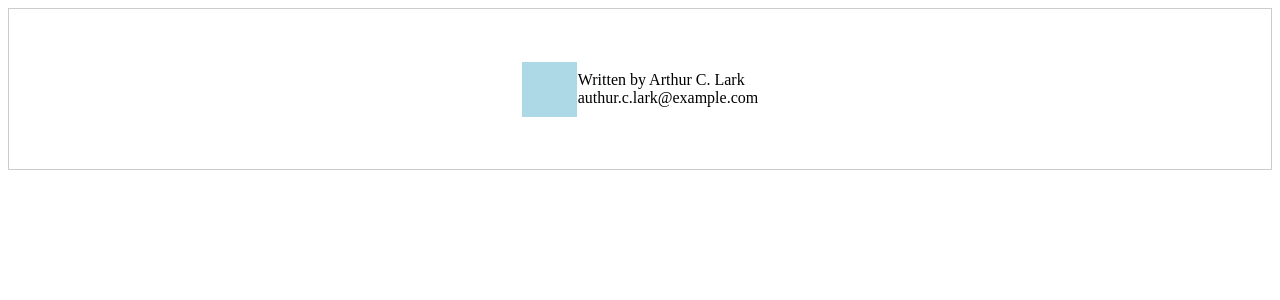
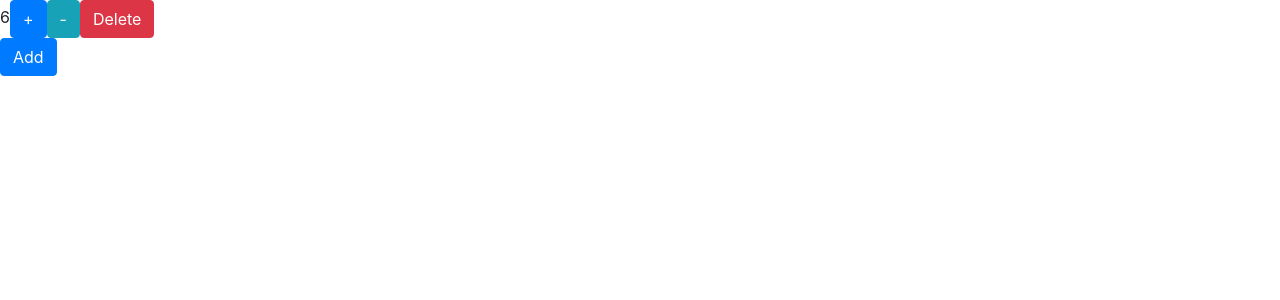
Before and after one commit to tingtaox/corp, a React app: page / in a window 1280 px wide. Shown: the top 300 px of the page. Built offline with nearby package versions, Linux system fonts and the light colour scheme.

Commit message:
Add react-redux

```diff
--- a/package.json
+++ b/package.json
@@ -11,13 +11,19 @@
   "dependencies": {
     "@types/lodash": "^4.14.116",
     "@types/react": "^16.4.11",
+    "@types/react-bootstrap": "^0.32.12",
     "@types/react-dom": "^16.0.7",
+    "@types/react-redux": "^6.0.6",
     "awesome-typescript-loader": "^5.2.0",
+    "bootstrap": "^4.1.3",
     "css-loader": "^1.0.0",
     "lodash": "^4.17.10",
     "react": "^16.4.2",
+    "react-bootstrap": "^0.32.3",
     "react-dom": "^16.4.2",
+    "react-redux": "^5.0.7",
     "style-loader": "^0.22.1",
+    "url-loader": "^1.1.1",
     "webpack": "^4.17.1",
     "webpack-cli": "^3.1.0",
     "webpack-dev-server": "^3.1.5"
--- /dev/null
+++ b/src/components/Counter.tsx
@@ -0,0 +1,38 @@
+import * as React from 'react';
+import { Button } from 'react-bootstrap';
+
+export interface CounterProps {
+  id: string;
+  value: number;
+  increase: (counterId: string) => void;
+  decrease: (counterId: string) => void;
+  deleteCounter: (counterId: string) => void;
+}
+
+export class Counter extends React.Component<CounterProps, any> {
+  constructor(props: CounterProps) {
+    super(props);
+  }
+
+  render() {
+    return (
+      <div>
+        <span className="counter-value">{this.props.value}</span>
+        <Button
+          bsStyle="primary"
+          onClick={() => {
+            this.props.increase(this.props.id);
+          }}
+        >+</Button>
+        <Button
+          bsStyle="info"
+          onClick={() => this.props.decrease(this.props.id)}
+        >-</Button>
+        <Button
+          bsStyle="danger"
+          onClick={() => this.props.deleteCounter(this.props.id)}
+        >Delete</Button>
+      </div>
+    );
+  }
+}
--- a/src/index.tsx
+++ b/src/index.tsx
@@ -1,12 +1,36 @@
 import * as React from "react";
 import * as ReactDOM from "react-dom";
+import { createStore } from 'redux';
+import { Provider } from 'react-redux';
 import './styles/index.scss';
+import 'bootstrap/dist/css/bootstrap.css'
 
 import { SearchHome } from './pages/SearchHome';
 import { ZIndex } from './pages/ZIndex';
 import { PhoneTool } from './pages/PhoneTool';
+import { Counters } from './pages/Counters';
+import { Calculator } from './pages/Calculator';
+
+const initialState = {
+  count: 4
+};
+
+function reducer(state = initialState, action: any) {
+  switch (action.type) {
+    case 'INCREAMENT':
+      return { count: state.count + 1 };
+    case 'DECREAMENT':
+      return { count: state.count - 1 };
+    default:
+      return state
+  }
+}
+
+const store = createStore(reducer);
 
 ReactDOM.render(
-    <PhoneTool />,
-    document.querySelector('body')
+  <Provider store={store}>
+    <Counters />
+  </Provider>,
+  document.querySelector('body')
 );
--- /dev/null
+++ b/src/pages/Calculator.tsx
@@ -0,0 +1,48 @@
+import * as React from 'react';
+import { connect } from 'react-redux';
+
+interface BaseActionType {
+  dispatch?: (params: any) => any;
+}
+
+interface CalculatorProps extends BaseActionType {
+  count: number;
+}
+
+interface CalculatorState {
+  count: number;
+}
+
+export class Calculator extends React.Component<CalculatorProps> {
+
+  constructor(props: CalculatorProps) {
+    super(props);
+  }
+
+  private increament = () => {
+    this.props.dispatch({ type: "INCREAMENT" });
+  }
+
+  private decreament = () => {
+    this.props.dispatch({ type: "DECREAMENT" });
+  }
+
+  render() {
+    return (
+      <div>
+        <button onClick={this.decreament}>-</button>
+        <span>{this.props.count}</span>
+        <button onClick={this.increament}>+</button>
+      </div>
+    );
+  }
+
+}
+
+function mapStateToProps(state: CalculatorState): CalculatorProps {
+   return {
+     count: state.count
+   };
+}
+
+export default connect(mapStateToProps)(Calculator);
--- /dev/null
+++ b/src/pages/Counters.tsx
@@ -0,0 +1,83 @@
+import * as React from 'react';
+import { Counter, CounterProps } from '../components/Counter';
+import { Button } from 'react-bootstrap';
+import { remove, find, cloneDeep } from 'lodash';
+
+interface CounterState {
+  id: string;
+  value: number;
+}
+
+interface CountersState {
+  counters: CounterState[];
+}
+
+export class Counters extends React.Component<{}, CountersState> {
+
+  constructor() {
+    super(null);
+    this.state = {
+      counters: [{
+        id: 'counter_0',
+        value: 6
+      }]
+    }
+  }
+
+  render() {
+    return (
+      <div className="counter-container">
+        {this.getCounters()}
+        <Button
+          bsStyle="primary"
+          onClick={this.add}
+        >Add</Button>
+      </div>
+    );
+  }
+
+  private getCounters = (): JSX.Element[] => {
+    return this.state.counters.map(counter => {
+      const props: CounterProps = {
+        increase: this.increase,
+        decrease: this.decrease,
+        deleteCounter: this.deleteCounter,
+        value: counter.value,
+        id: counter.id
+      };
+
+      return <Counter key={props.id} {...props} />;
+    });
+  }
+
+  private increase = (counterId: string) => {
+    this.updateCounterValue(1, counterId);
+  }
+
+  private decrease = (counterId: string) => {
+    this.updateCounterValue(-1, counterId);
+  }
+
+  private updateCounterValue = (value: number, counterId: string) => {
+    let counters = cloneDeep(this.state.counters);
+    let counter = find(counters, c => c.id === counterId);
+    counter.value += value;
+    this.setState({ counters });
+  }
+
+  private deleteCounter = (counterId: string) => {
+    let counters = cloneDeep(this.state.counters);
+    remove(counters, c => c.id === counterId);
+    this.setState({ counters });
+  }
+
+  private add = () => {
+    const counter: CounterState = {
+      id: 'counter_' + this.state.counters.length,
+      value: 0
+    };
+    const counters = this.state.counters.concat(counter);
+    this.setState({ counters });
+  }
+
+}
--- /dev/null
+++ b/src/styles/counters.scss
@@ -0,0 +1,13 @@
+.counter-container {
+
+  Counter {
+    margin-top: 1px;
+    margin-bottom: 2px;
+
+    Button {
+      margin-left: 2px;
+    }
+
+  }
+
+}
--- a/src/styles/index.scss
+++ b/src/styles/index.scss
@@ -1,3 +1,4 @@
 @import 'searchHome';
 @import 'zindex';
 @import 'phoneTool';
+@import 'counters';
--- a/webpack.config.js
+++ b/webpack.config.js
@@ -34,6 +34,13 @@ module.exports = {
                     'css-loader',
                     'sass-loader'
                 ]
+            },
+            {
+                test: /\.(png|jpg|gif|svg|eot|ttf|woff|woff2)$/,
+                loader: 'url-loader',
+                options: {
+                  limit: 10000
+                }
             }
         ]
     },
```
Also changed, not shown: src/components/ListContent.tsx (deleted, +0 -26 lines), src/components/SearchBar.tsx (added, +12 -0 lines), src/components/SearchFilterBox.tsx (deleted, +0 -15 lines), 1 other file (tests, documents, lock files or other folders).
